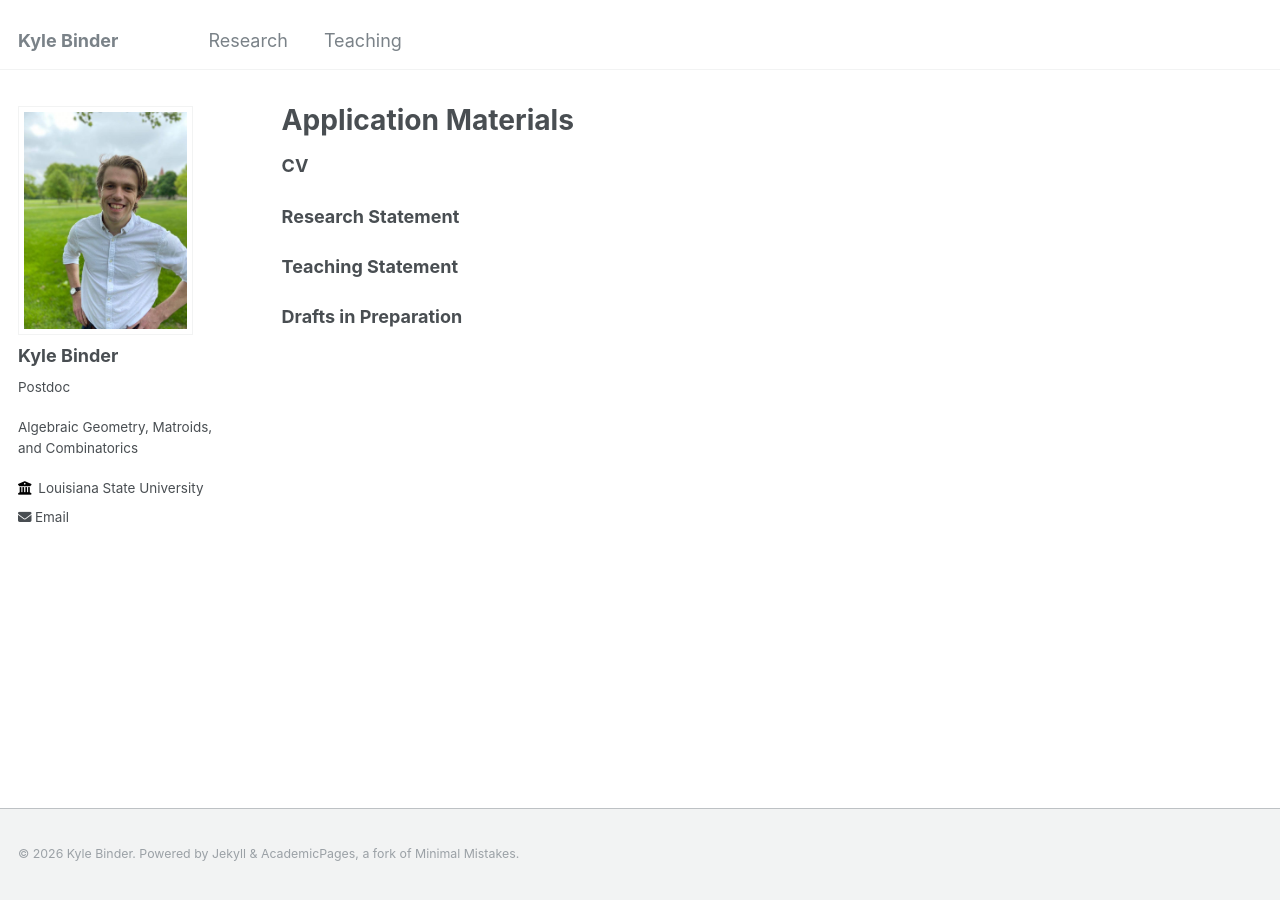
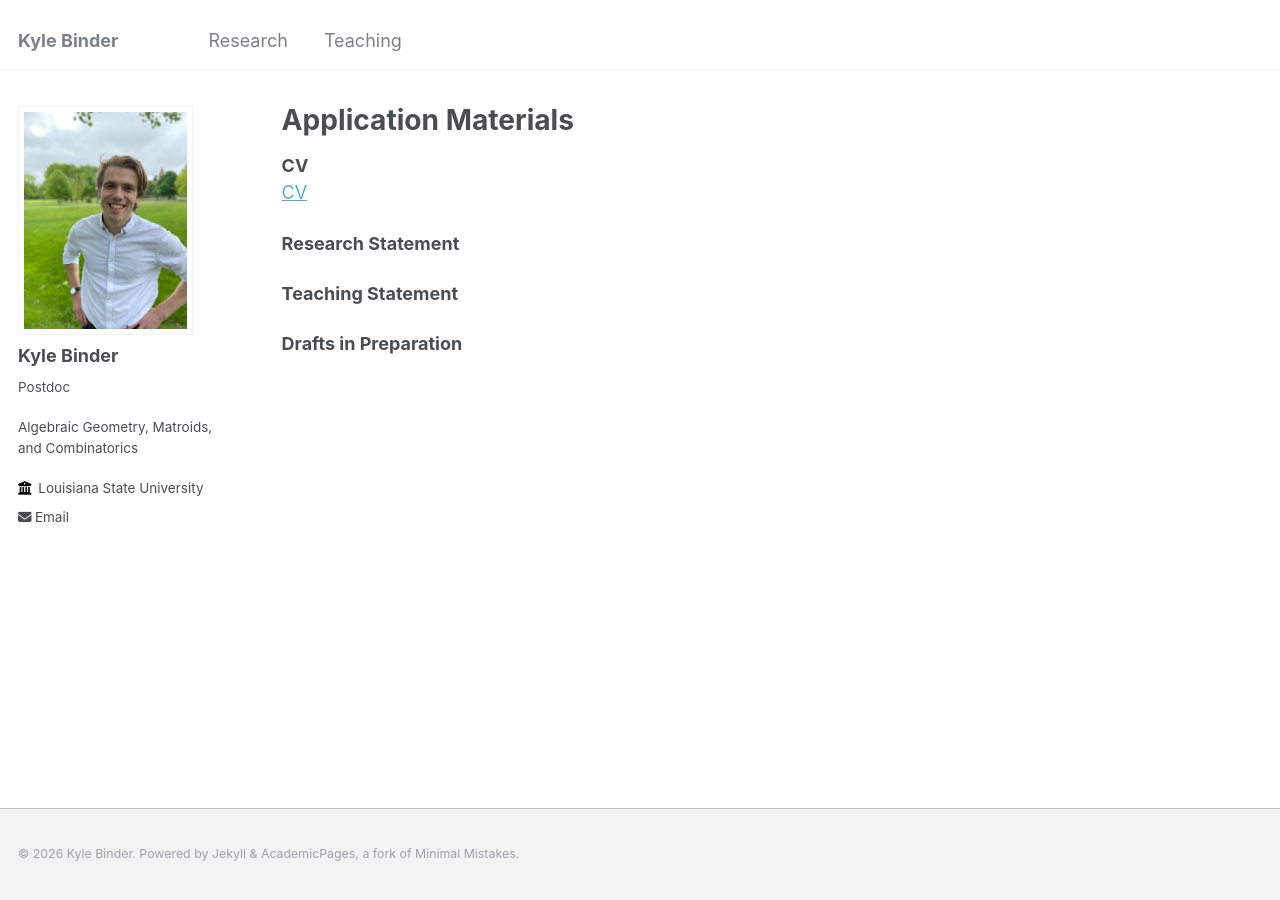
Before and after one commit to bindercommakyle/bindercommakyle.github.io, a Jekyll site: the page built from _pages/applicationMaterials.md, in a window 1280 px wide. Built offline with Jekyll 4.4.1, drawn with Linux system fonts in a browser that asks for light colours.

```diff
--- a/_pages/applicationMaterials.md
+++ b/_pages/applicationMaterials.md
@@ -5,6 +5,7 @@ permalink: /appmaterials/
 author_profile: true
 ---
 **CV**<br>
+[CV](https://bindercommakyle.github.io/binderCV.pdf)
 
 **Research Statement** <br>
 
```
